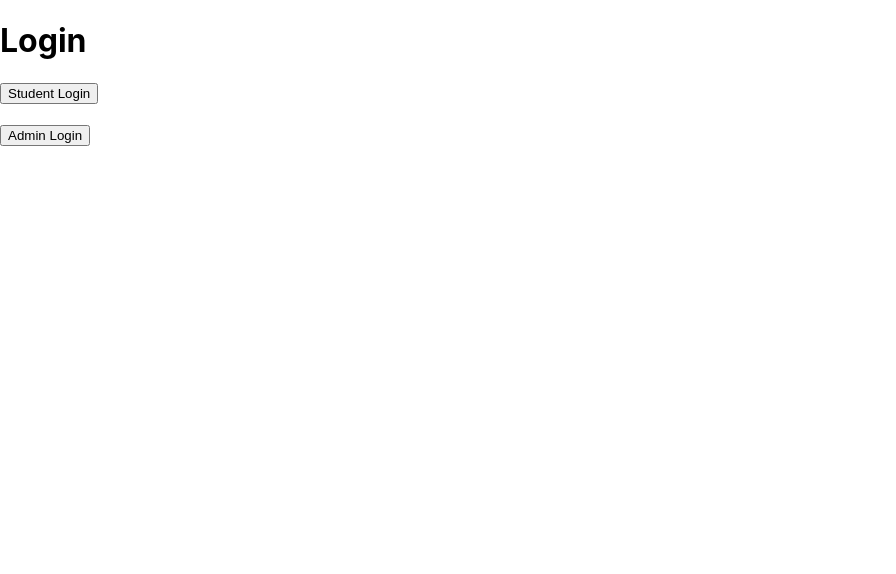
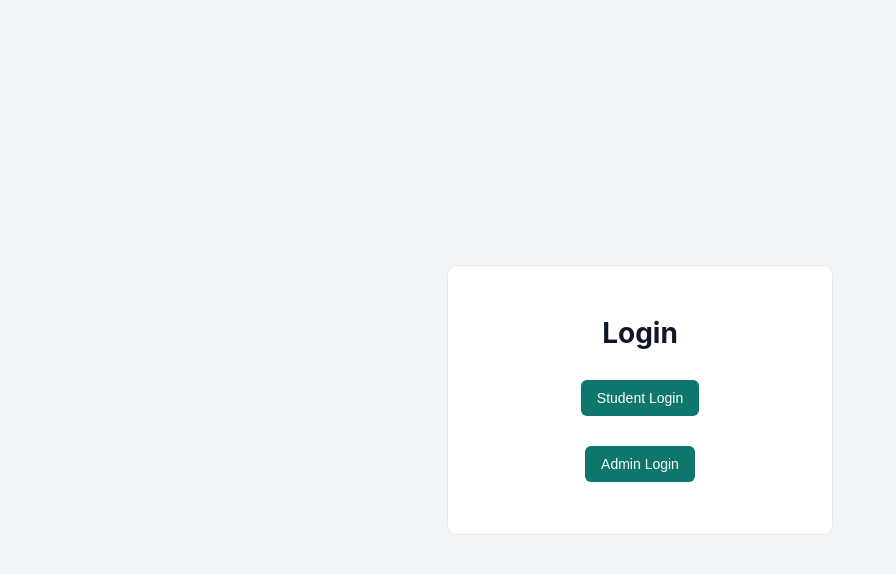
Before and after one commit to njansanjay/AI-Interview-Simulator, a React (Create React App) app in the folder frontend/: page / in a window 1280 px wide. Shown: the top 574 px of the page, without its empty margins (0-896 px from the left). Built offline with nearby package versions, Linux system fonts and the light colour scheme.

Commit message:
Refactor App.css for improved styling and structure

```diff
--- a/frontend/src/App.css
+++ b/frontend/src/App.css
@@ -1,38 +1,191 @@
-.App {
-  text-align: center;
+/* 🌐 Global */
+body {
+  margin: 0;
+  font-family: "Inter", "Segoe UI", sans-serif;
+  background: #b7c2d5;
+  color: #0f172a;
 }
 
-.App-logo {
-  height: 40vmin;
-  pointer-events: none;
+/* Container */
+.container {
+  max-width: 900px;
+  margin: auto;
+  padding: 24px;
 }
 
-@media (prefers-reduced-motion: no-preference) {
-  .App-logo {
-    animation: App-logo-spin infinite 20s linear;
-  }
+/* Headings */
+h1 {
+  font-size: 28px;
+  margin-bottom: 20px;
 }
 
-.App-header {
-  background-color: #282c34;
-  min-height: 100vh;
+h2 {
+  font-size: 20px;
+  margin-bottom: 8px;
+  font-weight: 600;
+  margin-top: 20px;
+
+}
+
+h3 {
+  font-size: 16px;
+}
+
+/* Inputs */
+input, textarea {
+  width: 100%;
+  padding: 12px;
+  margin-top: 8px;
+  border-radius: 8px;
+  border: 1px solid #e2e8f0;
+  background: #ffffff;
+  font-size: 14px;
+  transition: all 0.2s ease;
+}
+
+input:focus, textarea:focus {
+  border-color: #2563eb;
+  box-shadow: 0 0 0 2px rgba(37, 99, 235, 0.15);
+}
+
+/* Buttons */
+button {
+  background: #0F766E;
+  border: none;
+  padding: 10px 16px;
+  margin-top: 10px;
+  border-radius: 6px;
+  color: white;
+  font-size: 14px;
+  cursor: pointer;
+  transition: all 0.2s ease;
+}
+
+button:hover {
+  background: #0d9488;
+}
+button:active {
+  transform: scale(0.97);
+}
+
+/* Secondary button */
+button.secondary {
+  background: #e5e7eb;
+  color: #111827;
+}
+
+button.secondary:hover {
+  background: #d1d5db;
+}
+
+/* Cards */
+.card {
+  background: #ffffff;
+  padding: 20px;
+  border-radius: 10px;
+  margin-top: 24px;
+  border: 1px solid #e5e7eb;
+  box-shadow: 0 4px 12px rgba(0,0,0,0.08);
+}
+
+.card:hover {
+  transform: translateY(-2px);
+  box-shadow: 0 8px 20px rgba(0,0,0,0.08);
+  transition: all 0.2s ease;
+}
+
+.card, button {
+  transition: all 0.2s ease;
+}
+
+.card button {
+  width: fit-content;
+}
+
+/* Question box */
+.question-box {
+  border-left: 4px solid #2563eb;
+}
+
+/* Result box */
+.result-box {
+  background: #f0fdf4;
+  border-left: 4px solid #22c55e;
+  padding: 12px;
+  margin-top: 12px;
+  border-radius: 6px;
+}
+
+.section-divider {
+  margin: 30px 0;
+  border-top: 1px solid #e2e8f0;
+}
+
+/* Login page */
+.login-container {
+  height: 100vh;
   display: flex;
-  flex-direction: column;
+  justify-content: center;
   align-items: center;
-  justify-content: center;
-  font-size: calc(10px + 2vmin);
+  background: #f1f5f9;
+}
+
+.login-box {
+  background: #ffffff;
+  padding: 32px;
+  border-radius: 10px;
+  width: 320px;
+  text-align: center;
+  border: 1px solid #e5e7eb;
+}
+
+/* Lists */
+li {
+  margin: 10px 0;
+  background: #ffffff;
+  padding: 12px;
+  border-radius: 8px;
+  border: 1px solid #e5e7eb;
+  display: flex;
+  justify-content: space-between;
+  align-items: center;
+}
+
+/* Small UI improvements */
+textarea {
+  resize: none;
+}
+
+button + button {
+  margin-left: 8px;
+}
+
+.danger {
+  background: #dc2626; /* red */
   color: white;
 }
 
-.App-link {
-  color: #61dafb;
+.danger:hover {
+  background: #b91c1c;
 }
 
-@keyframes App-logo-spin {
-  from {
-    transform: rotate(0deg);
-  }
-  to {
-    transform: rotate(360deg);
-  }
+/* Header layout */
+.header {
+  display: flex;
+  justify-content: space-between;
+  align-items: center;
 }
+
+/* Logout button */
+.logout-btn {
+  background: #c90c0c;
+  color: white;
+  border: none;
+  padding: 8px 14px;
+  border-radius: 6px;
+  cursor: pointer;
+}
+
+.logout-btn:hover {
+  background: #dc2626;
+}
```
